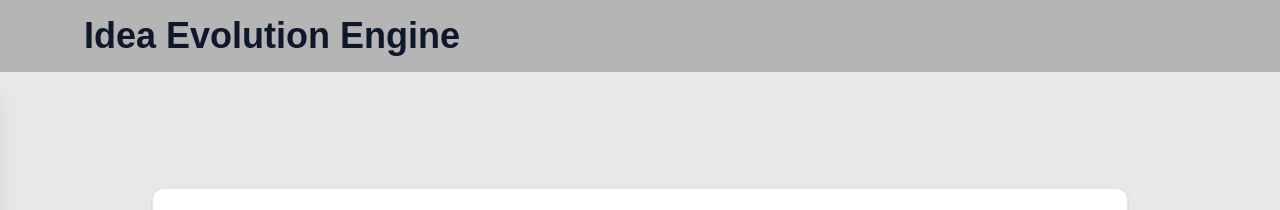
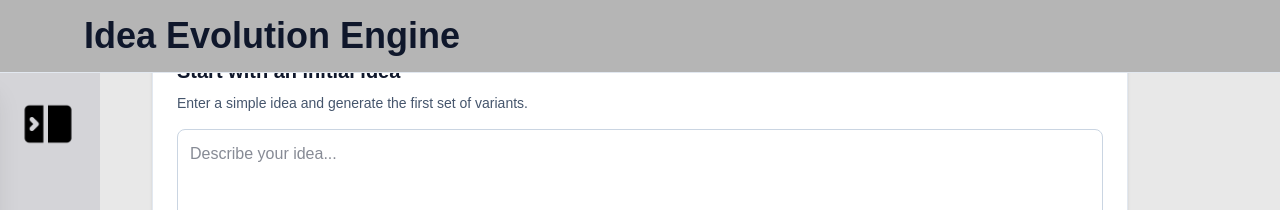
Before and after one commit to Guardian7366/idea-evolution-engine, a React (Vite) app in the folder frontend/: page / in a window 1280 px wide. Shown: the top 210 px of the page. Built offline with nearby package versions, Linux system fonts and the light colour scheme; no server answers.

Commit message:
Sidebar and Background image improvements

```diff
--- a/frontend/src/features/session/components/IdeaHistorySidebar.tsx
+++ b/frontend/src/features/session/components/IdeaHistorySidebar.tsx
@@ -42,10 +42,10 @@ export function IdeaHistorySidebar({
       >
         <div className="flex h-full flex-col">
           <div className="flex items-center justify-between border-b border-slate-200 p-4">
-            <div>
-              <h2 className="text-base font-semibold text-slate-900">History</h2>
-              <p className="text-sm text-slate-500">Recent ideas in this browser session</p>
+          <div>
+              <h2 className="text-3xl font-semibold text-slate-900">Chats</h2>
             </div>
+
 
             <button
               type="button"
@@ -59,7 +59,7 @@ export function IdeaHistorySidebar({
 
           <div className="flex-1 overflow-y-auto p-4">
             {ideas.length === 0 ? (
-              <div className="rounded-lg border border-dashed border-slate-300 p-4 text-sm text-slate-500">
+              <div className="rounded-lg border border-dashed border-slate-300 p-4 text-base text-slate-500">
                 No recent ideas yet.
               </div>
             ) : (
--- a/frontend/src/layouts/MainLayout.tsx
+++ b/frontend/src/layouts/MainLayout.tsx
@@ -3,13 +3,15 @@ import type { PropsWithChildren } from 'react'
 export function MainLayout({ children }: PropsWithChildren) {
   return (
     <div className="min-h-screen bg-[#E8E8E8] text-slate-900">
+      <img className="fixed w-full h-full object-cover inset-0 opacity-30 pointer-events-none" src="/src/assets/IEE Logo(BlackAndWhite).png" alt="" />
       <header className="fixed z-1000 mb-18 w-full border-b border-slate-200 bg-[#B5B5B5]">
         <div className="mx-auto max-w-5xl px-6 py-4 ml-15">
           <h1 className="text-4xl font-bold">Idea Evolution Engine</h1>
         </div>
       </header>
 
-      <main className="mx-auto max-w-5xl px-6 py-8">{children}</main>
+      <main className="mx-auto max-w-5xl px-6 py-8 relative z-10">{children}</main>
     </div>
+
   )
 }
--- a/frontend/src/pages/IdeaWorkspacePage.tsx
+++ b/frontend/src/pages/IdeaWorkspacePage.tsx
@@ -65,11 +65,13 @@ export function IdeaWorkspacePage() {
         isHistoryOpen ? 'ml-[320px]' : 'ml-0'
       }`}
     >
-          {!isHistoryOpen &&
-      <button className="mt-18 -ml-60 text-4xl size-13" type="button" onClick={() => setIsHistoryOpen(true)}>
+      {!isHistoryOpen &&
+      <aside className="fixed left-0 h-screen bg-zinc-300 w-25">
+      <button className="block mt-14 ml-3 text-4xl size-14 rounded-lg hover:bg-slate-100 p-2 size-18" type="button" onClick={() => setIsHistoryOpen(true)}>
           <img src="/src/assets/flowbite--open-sidebar-solid.png" alt="" />
-        </button>}
-
+        </button>
+        </aside>
+      }
 
       <IdeaInputSection
         ideaInput={ideaInput}
```
Also changed, not shown: frontend/src/assets/IEE Logo(BlackAndWhite).png (added).
